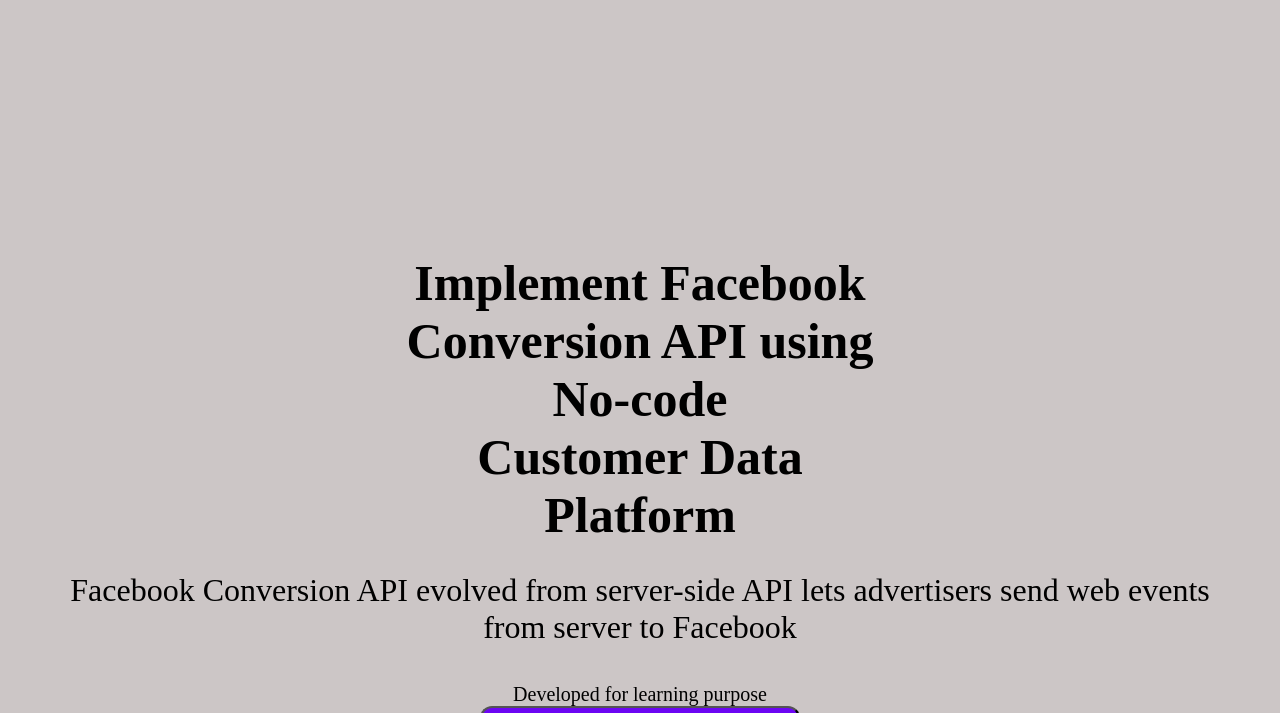
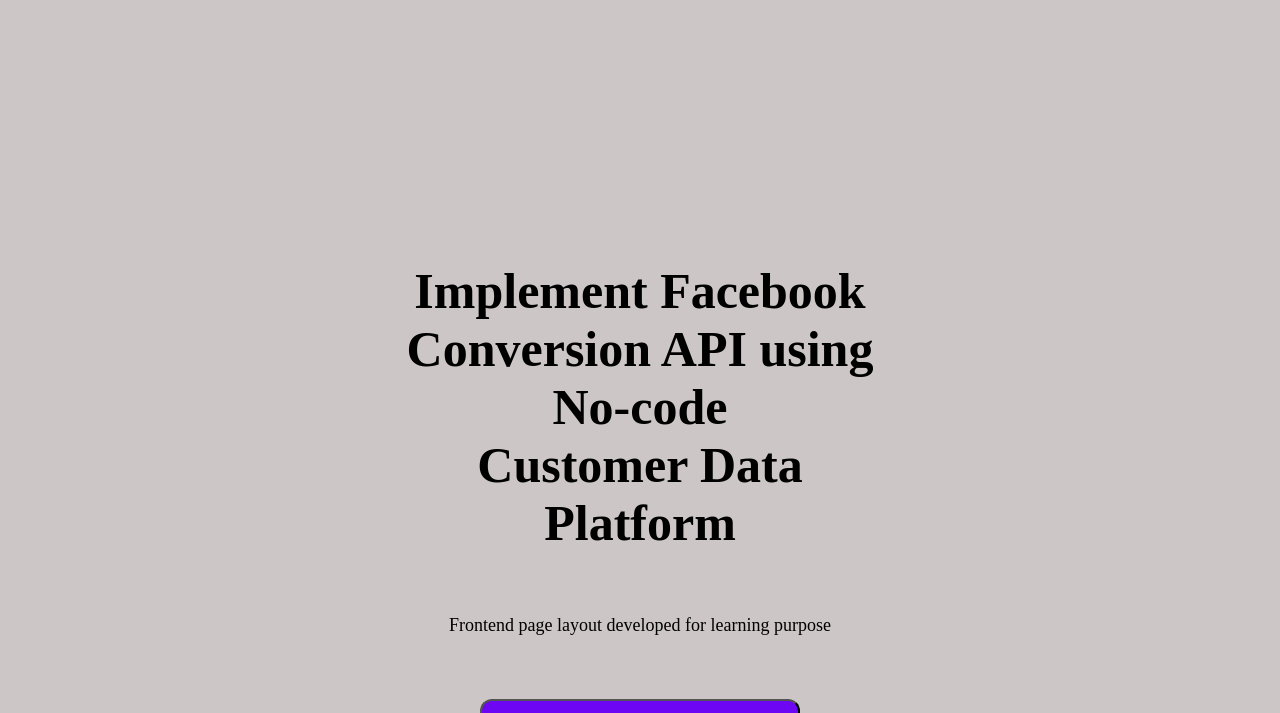
Before and after one commit to Judhaiya/nocode-website, a plain HTML site: page index.html in a window 1280 px wide. Shown: the part 85-798 px from the top of the page. Drawn offline with Linux system fonts and the light colour scheme.

Commit message:
added paragraph and styled

```diff
--- a/index.html
+++ b/index.html
@@ -25,8 +25,8 @@
 
    <h1 class="c-heading"> Implement Facebook Conversion API using No-code<br>
     Customer Data Platform</h1>
-   <p class="c-paragraph">Facebook Conversion API evolved from server-side API lets advertisers send web events <br>from server to Facebook</p>
-   <p>Developed for learning purpose</p>
+
+   <p class="caption">Frontend page layout developed for learning purpose</p>
    <button class="call-to-action"> <a href="form.html" >SCHEDULE A DEMO</a></button>
   </div>
 </div>
--- a/style.css
+++ b/style.css
@@ -34,8 +34,10 @@
 .c-heading {
   padding-top:38px;
 }
-.c-paragraph{
-    margin:28px 0 37px 0;
+
+
+.caption{
+    margin:3.5em 0;
     font-size:18px;
 }
 .explanatory-image{
```
